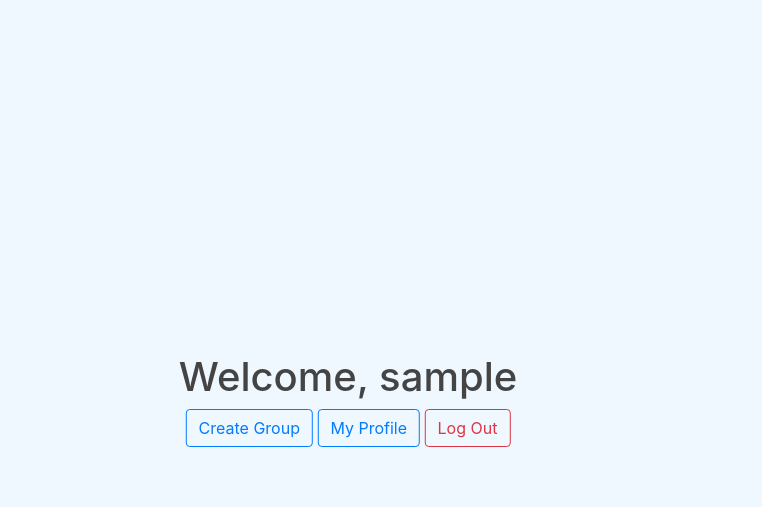
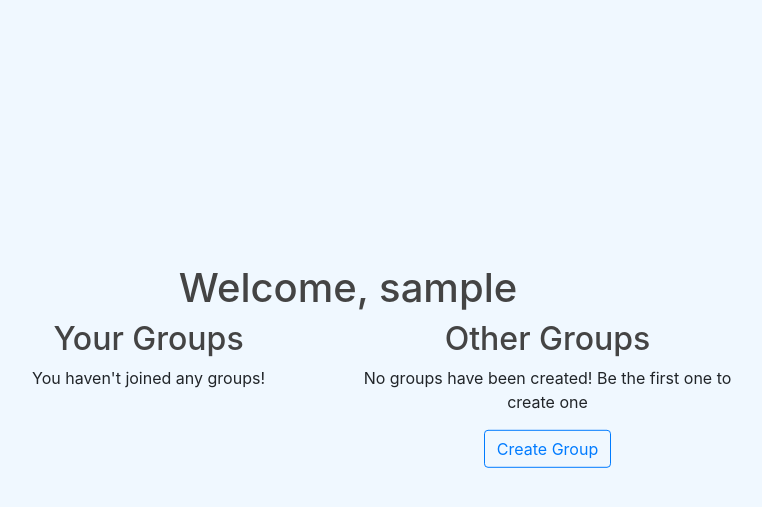
Before and after one commit to pelusodan/GroupSafe, a Flask app: page /home in a window 1280 px wide. Shown: the top 507 px of the page, without its empty margins (292-1054 px from the left). Run offline with Flask 2, Linux system fonts and the light colour scheme; the visitor is signed in with stand-in values (Sample User, id 1); data comes from the database, SQL or seed files in the repository; data that the repository does not hold is empty; some libraries are stand-ins or nearby versions.

Commit message:
Added the frontend for the home page

```diff
--- a/groupsafe/routes.py
+++ b/groupsafe/routes.py
@@ -26,6 +26,7 @@ def home():
     other_groups = []
 
     for group in groups:
+        group.number_of_users = len(group.users)
         if group.id in user_group_ids:
             user_groups.append(group)
         else:
@@ -94,3 +95,15 @@ def remove_account(username):
     db.session.delete(user)
     db.session.commit()
     return redirect(url_for('login'))
+
+# Endpoint for an individual group
+@app.route("/group/<id>")
+def group(id):
+    # add logic here
+    return render_template('group.html')
+
+# Endpoint for joining a group
+@app.route("/join-group/<id>")
+def join_group(id):
+    # add logic here
+    return redirect(url_for('home'))
--- a/groupsafe/static/main.css
+++ b/groupsafe/static/main.css
@@ -16,10 +16,11 @@ h1, h2, h3, h4, h5, h6 {
 
 .welcome {
     position: fixed;
-    top: 50%;
+    top: 42%;
     left: 50%;
     transform: translate(-50%, -50%);
     text-align: center;
+    width: 60%;
 }
 
 .content-section {
--- a/groupsafe/templates/home.html
+++ b/groupsafe/templates/home.html
@@ -2,9 +2,66 @@
 
 {% block body %}
 <div class="welcome">
-    <h1>Welcome, {{ current_user.username }}</h1>
-    <a class="btn btn-outline-primary" href="{{ url_for('createGroup') }}">Create Group</a>
+    <h1 style="margin-top: 60px;">Welcome, {{ current_user.username }}</h1>
+    <div class="row">
+        <div class="col">
+            <h2>Your Groups</h2>
+            {% if user_groups|length == 0 %}
+                <p>You haven't joined any groups!</p>
+            {% else %}
+                {% for user_group in user_groups %}
+                    <div class="user-group" onclick="window.location.href='{{ url_for('group', id=user_group.id) }}';">
+                        <h2>{{ user_group.group_name }}</h2>
+                        <p class="group-bio">{{ user_group.group_bio }}</p>
+                        <p>Number of users: {{ user_group.number_of_users }}</p>
+                    </div>
+                {% endfor %}
+            {% endif %}
+        </div>
+        <div class="col" id="other-groups-col">
+            <h2>Other Groups</h2>
+            {% if other_groups|length == 0 %}
+                <p>No groups have been created! Be the first one to create one</p>
+                <a class="btn btn-outline-primary" href="{{ url_for('createGroup') }}">Create Group</a>
+            {% else %}
+                {% for other_group in other_groups %}
+                    <div class="other-group" onclick="window.location.href='{{ url_for('group', id=other_group.id) }}';">
+                        <h2>{{ other_group.group_name }}</h2>
+                        <p class="group-bio">{{ other_group.group_bio }}</p>
+                        <p>Number of users: {{ other_group.number_of_users }}</p>
+                        <button class="btn btn-outline-primary" id="join-button-{{ other_group.id }}" onclick="showPopup(this.id)" data-name="{{other_group.policy}}">Join Group</button>
+                    </div>
+                    <div id="popup-{{ other_group.id }}">
+                        <p>The group has the following policies:</p>
+                        <p> {{ other_group.policy }} </p>
+                        <p>If you agree with the policies, please join</p>
+                        <a class="btn btn-outline-success" href="{{ url_for('join_group', id=other_group.id) }}">Join</a>
+                        <button class="btn btn-outline-danger" id="cancel-{{ other_group.id }}" onclick="hidePopup(this.id)">Cancel</button>
+                    </div>
+                {% endfor %}
+            {% endif %}
+        </div>
+    </div>
+</div>
+<script>
+    function showPopup(elementId) {
+        event.cancelBubble = true;
+        if(event.stopPropagation) event.stopPropagation();
+        groupId = elementId.split("-")[2]
+        $('#popup-' + groupId).appendTo('#container')
+        document.getElementsByClassName("welcome")[0].style.opacity = 0.5
+        document.getElementById("popup-" + groupId).style.display = 'block'
+    }
+
+    function hidePopup(elementId) {
+        groupId = elementId.split("-")[1]
+        document.getElementsByClassName("welcome")[0].style.opacity = 1
+        document.getElementById("popup-" + groupId).style.display = 'none'
+        $('#popup-' + groupId).appendTo('#other-groups-col')
+    }
+</script>
+{% endblock body %}
+
+<!--<a class="btn btn-outline-primary" href="{{ url_for('createGroup') }}">Create Group</a>
     <a class="btn btn-outline-primary" href="{{ url_for('get_user_profile', username=current_user.username) }}">My Profile</a>
-    <a class="btn btn-outline-danger" href="{{ url_for('logout') }}">Log Out</a>
-</div>
-{% endblock body %}
+    <a class="btn btn-outline-danger" href="{{ url_for('logout') }}">Log Out</a>-->
```
Also changed, not shown: other parts of groupsafe/static/main.css (+27 -12 lines), groupsafe/templates/group.html (added).
